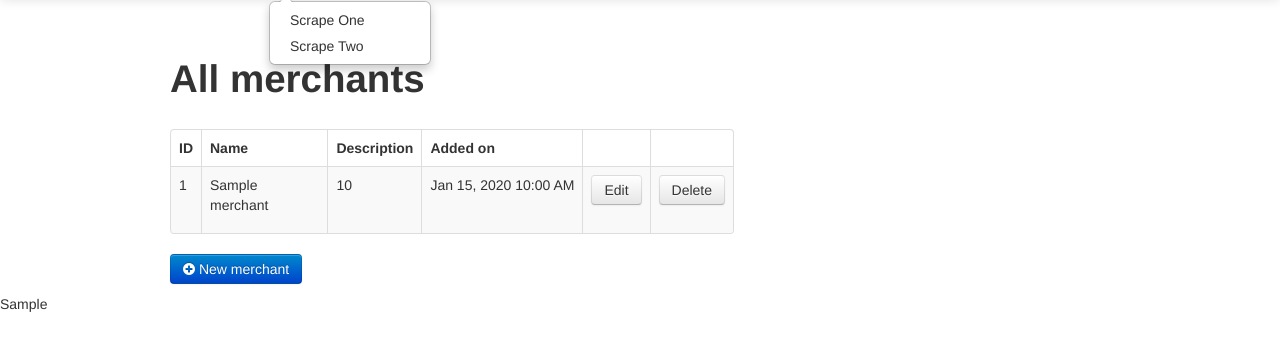
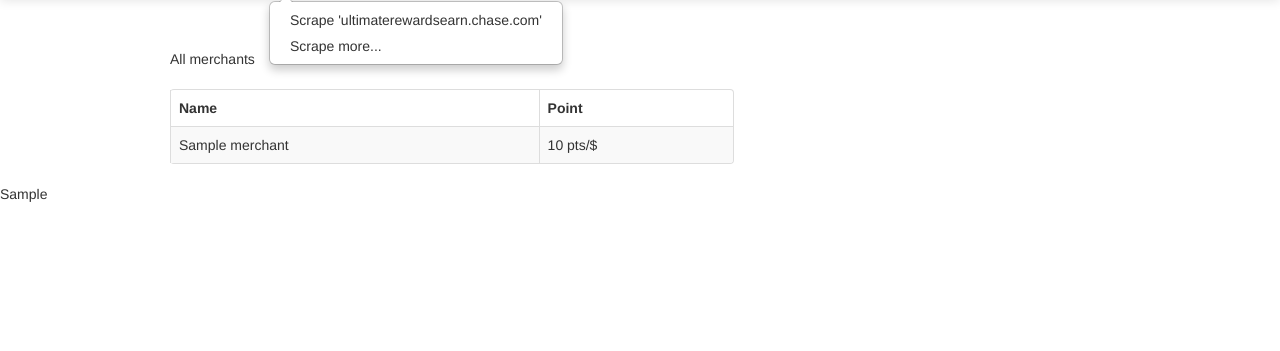
Before and after one commit to EvilDmitri/jasper-gae, a Flask app: template application/templates/list_merchants.html in a window 1280 px wide, after a click on "Scrape". Shown: the part 41-392 px from the top of the page. Run offline with Flask 2, Linux system fonts and the light colour scheme; the template is opened without the code that fills it: most values are stand-ins (such as "Sample title", 1, 10 or a date in 2020); form fields are guessed from the names that the template uses; parts of the project's set-up code (start-up, migrations or seed data) failed here and were passed over; some libraries are stand-ins or nearby versions.

Commit message:
working basic

```diff
--- a/application/models.py
+++ b/application/models.py
@@ -11,12 +11,13 @@ from google.appengine.ext import ndb
 
 class MerchantModel(ndb.Model):
     """Merchant Model"""
-    merchant_name = ndb.StringProperty(required=True)
-    merchant_cost = ndb.IntegerProperty(required=True)
+    merchant_name = ndb.StringProperty(required=True, default='')
+    merchant_cost = ndb.IntegerProperty(required=True, default='')
     timestamp = ndb.DateTimeProperty(auto_now_add=True)
 
 
 class ResultDataModel(ndb.Model):
     """Scraped data"""
     timestamp = ndb.DateTimeProperty(auto_now_add=True)
+    site_name = ndb.StringProperty(required=True, default='')
     merchants = ndb.TextProperty(required=True)
--- a/application/templates/includes/nav.html
+++ b/application/templates/includes/nav.html
@@ -15,8 +15,8 @@
                             <b class="caret"></b>
                         </a>
                         <ul class="dropdown-menu">
-                            <li><a href="#" onclick="startGrabber();">Scrape One</a></li>
-                            <li><a href="#" >Scrape  Two</a></li>
+                            <li><a href="" onclick="event.preventDefault(); startGrabber();">Scrape 'ultimaterewardsearn.chase.com'</a></li>
+                            <li><a href="#" >Scrape more...</a></li>
                         </ul>
                     </li>
 
@@ -42,8 +42,9 @@ function startGrabber() {
           window.location.href = '/';
       }
     };
-    xmlhttp.open("GET","grab",true);
+    xmlhttp.open("GET","/grab",true);
     xmlhttp.send();
+
 }
 
 </script>
--- a/application/templates/list_data.html
+++ b/application/templates/list_data.html
@@ -8,7 +8,7 @@
 
 {% block content %}
 
-    <h1 id="">All results</h1>
+    <div class="h1" id="title">All results</div>
     <div>&nbsp;</div>
     <table class="table table-bordered table-striped">
         <thead>
@@ -24,7 +24,7 @@
 
                 <script>
                     function showMerchants(result_id) {
-                        window.location.href = '/result/'+result_id
+                        window.location.href = '/result/'+result_id;
                     }
                 </script>
             <tr onclick="showMerchants({{ result_id }});">
--- a/application/templates/list_merchants.html
+++ b/application/templates/list_merchants.html
@@ -8,78 +8,32 @@
 
 {% block content %}
 
-    <h1 id="">All merchants</h1>
+    <div class="h1" id="title">All merchants</div>
     <div>&nbsp;</div>
     <table class="table table-bordered table-striped">
         <thead>
             <tr>
-                <th>ID</th>
+                <th hidden="hidden">ID</th>
                 <th>Name</th>
-                <th>Description</th>
-                <th>Added on</th>
-                <th>&nbsp;</th>
-                <th>&nbsp;</th>
+                <th>Point</th>
             </tr>
         </thead>
         <tbody>
             {% for merchant in merchants %}
             {% set merchant_id = merchant.key.id() %}
             <tr>
-                <td>{{ merchant_id }}</td>
+                <td hidden="hidden">{{ merchant_id }}</td>
                 <td>{{ merchant.merchant_name }}</td>
-                <td>{{ merchant.merchant_cost }}</td>
-                <td class="nowrap">{{ merchant.timestamp.strftime('%b %d, %Y %I:%M %p') }}</td>
-                <td>
-                    <a href="{{ url_for('edit_merchant', merchant_id=merchant_id) }}" class="btn">Edit</a>
-                </td>
-                <td>
-                    <form method="post" action="{{ url_for('delete_merchant', merchant_id=merchant_id) }}">
-                        <button class="btn">Delete</button>
-                    </form>
-                </td>
+                <td>{{ merchant.merchant_cost }} pts/$</td>
             </tr>
             {% else %}
-            <tr><td colspan="7">No merchants yet</td></tr>
+            <tr><td colspan="3">No merchants yet</td></tr>
             {% endfor %}
         </tbody>
     </table>
-    <p>
-        <a class="btn btn-primary" data-toggle="modal" data-target="#new-merchant-modal">
-            <i class="icon-plus-sign icon-white"></i>
-            New merchant
-        </a>
-    </p>
-
-    {% include 'new_merchant.html' %} {# pull in new_merchant form (modal dialog) #}
 
 {% endblock content %}
 
 {% block tail_script %}
-    <script>
-        var FormHelpers = {
-            validate: function (form, evt) {
-                // Form validation for modal dialog
-                var merchant_name = form.find('#merchant_name').val();
-                var merchant_description = form.find('#merchant_cost').val();
-                if (!(merchant_name)) {
-                    evt.preventDefault();
-                    Utils.renderFieldErrorTooltip('#merchant_name', 'Name is required', 'right');
-                }
-                if (!(merchant_description)) {
-                    evt.preventDefault();
-                    Utils.renderFieldErrorTooltip('#merchant_Cost', 'Cost is required', 'right');
-                }
-            },
-            init: function () {
-                var self = this;
-                var merchant_form = $('#new-merchant-form');
-                merchant_form.on('submit', function (evt) {
-                    self.validate(merchant_form, evt)
-                });
-            }
-        };
-        $(document).ready(function() {
-            FormHelpers.init();
-        });
-    </script>
+
 {% endblock tail_script %}
--- a/application/urls.py
+++ b/application/urls.py
@@ -18,26 +18,29 @@ app.add_url_rule('/_ah/warmup', 'warmup', view_func=views.warmup)
 # Home page
 app.add_url_rule('/', 'home', view_func=views.home)
 
-# merchants list page
+# results list page
 app.add_url_rule('/results', 'list_results', view_func=views.list_results, methods=['GET'])
 
-# merchants list page
+# Show the merchant
+app.add_url_rule('/result/<int:result_id>', 'show_result', view_func=views.show_result, methods=['GET', 'POST'])
+
+# Delete a result
+app.add_url_rule('/results/<int:result_id>/delete', view_func=views.delete_result, methods=['POST'])
+
+# ajax grabber
 app.add_url_rule('/grab', 'grab', view_func=views.grab, methods=['GET'])
 
 # merchants list page
-app.add_url_rule('/merchants', 'list_merchants', view_func=views.list_merchants, methods=['GET', 'POST'])
+# app.add_url_rule('/merchants', 'list_merchants', view_func=views.list_merchants, methods=['GET', 'POST'])
 
 # merchants list page (cached)
-app.add_url_rule('/merchants/cached', 'cached_merchants', view_func=views.cached_merchants, methods=['GET'])
+# app.add_url_rule('/merchants/cached', 'cached_merchants', view_func=views.cached_merchants, methods=['GET'])
 
 # Contrived admin-only view merchant
 app.add_url_rule('/admin_only', 'admin_only', view_func=views.admin_only)
 
-# Edit an merchant
-app.add_url_rule('/merchants/<int:merchant_id>/edit', 'edit_merchant', view_func=views.edit_merchant, methods=['GET', 'POST'])
 
-# Delete an merchant
-app.add_url_rule('/merchants/<int:merchant_id>/delete', view_func=views.delete_merchant, methods=['POST'])
+
 
 
 ## Error handlers
```
Also changed, not shown: application/grabber/scrape.py (+38 -19 lines), application/views.py (+22 -53 lines).
